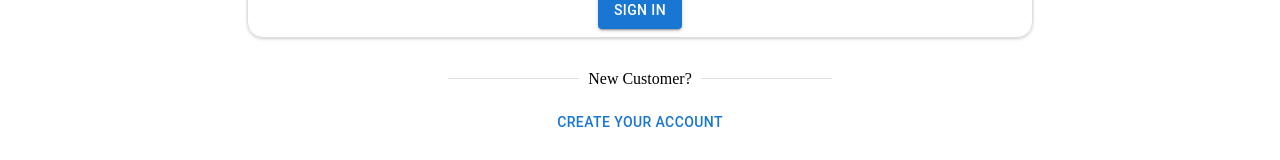
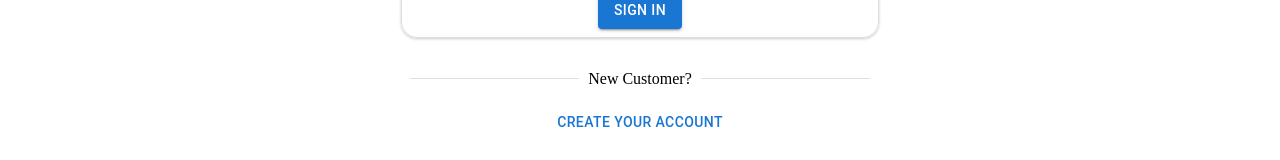
Before and after one commit to Linxuan-Chen/store_demo_frontend, a React (Create React App) app: page /login in a window 1280 px wide. Shown: the part 512-672 px from the top of the page. Built offline with nearby package versions, Linux system fonts and the light colour scheme; no server answers.

Commit message:
style(Layout): update box width

```diff
--- a/src/pages/cart/Cart.tsx
+++ b/src/pages/cart/Cart.tsx
@@ -23,7 +23,7 @@ import {
 } from '@mui/material';
 
 import DeleteIcon from '@mui/icons-material/Delete';
-import CartItem from '../../components/CartItem/CartItem';
+import CartItem from '../../components/Card/CartItem';
 import { useNavigate } from 'react-router-dom';
 import Popover from '../../components/Popover/Popover';
 
@@ -90,13 +90,6 @@ export default function Cart() {
     return (
         <Paper
             sx={{
-                width: {
-                    xs: '90%',
-                    sm: '80%',
-                    md: '70%',
-                    lg: '60%',
-                    xl: '50%',
-                },
                 paddingTop: '30px',
                 margin: 'auto',
             }}
--- a/src/pages/checkout/OrderDetails.tsx
+++ b/src/pages/checkout/OrderDetails.tsx
@@ -65,13 +65,6 @@ const OrderDetails: React.FC<OrderDetailsProps> = ({ selectedAddress }) => {
     return (
         <Box
             sx={{
-                width: {
-                    xs: '90%',
-                    sm: '80%',
-                    md: '70%',
-                    lg: '60%',
-                    xl: '50%',
-                },
                 display: 'flex',
                 flexDirection: 'column',
             }}
@@ -91,13 +84,6 @@ const OrderDetails: React.FC<OrderDetailsProps> = ({ selectedAddress }) => {
                         <FormLabel
                             id='address-radio-buttons-group-label'
                             sx={{
-                                width: {
-                                    xs: '90%',
-                                    sm: '80%',
-                                    md: '70%',
-                                    lg: '60%',
-                                    xl: '50%',
-                                },
                                 fontWeight: 'bold',
                                 fontSize: '1.25rem',
                                 padding: 1,
--- a/src/pages/layout/Layout.tsx
+++ b/src/pages/layout/Layout.tsx
@@ -219,27 +219,13 @@ export default function Layout() {
                         open={open}
                         anchorEl={anchorEl}
                         onClose={handleCloseAccountMenu}
-                        MenuListProps={{
-                            'aria-labelledby': 'basic-button',
-                        }}
                     >
-                        <MenuItem onClick={handleSignIn}>
-                            <LoginIcon />
-                            <Typography sx={{ paddingLeft: 2 }}>
-                                Sign in
-                            </Typography>
-                        </MenuItem>
-                        <MenuItem onClick={handleSignOut}>
-                            <LogoutIcon />
-                            <Typography sx={{ paddingLeft: 2 }}>
-                                Sign Out
-                            </Typography>
-                        </MenuItem>
                         {isLoggedIn && (
                             <MenuItem
+                                aria-labelledby='your-account'
                                 onClick={() => {
                                     handleCloseAccountMenu();
-                                    navigate('/profile/');
+                                    navigate('/account/');
                                 }}
                             >
                                 <PersonOutlineIcon />
@@ -248,6 +234,24 @@ export default function Layout() {
                                 </Typography>
                             </MenuItem>
                         )}
+                        <MenuItem
+                            aria-labelledby='login'
+                            onClick={handleSignIn}
+                        >
+                            <LoginIcon />
+                            <Typography sx={{ paddingLeft: 2 }}>
+                                Sign in
+                            </Typography>
+                        </MenuItem>
+                        <MenuItem
+                            aria-labelledby='logout'
+                            onClick={handleSignOut}
+                        >
+                            <LogoutIcon />
+                            <Typography sx={{ paddingLeft: 2 }}>
+                                Sign Out
+                            </Typography>
+                        </MenuItem>
                     </Menu>
                 </div>
                 <Button
@@ -266,7 +270,19 @@ export default function Layout() {
                 </Button>
             </Box>
             <TabularNavBar />
-            <Box className={styles.main}>
+            <Box
+                sx={{
+                    width: {
+                        xs: '90%',
+                        sm: '80%',
+                        md: '70%',
+                        lg: '60%',
+                        xl: '50%',
+                    },
+                    margin: 'auto'
+                }}
+                className={styles.main}
+            >
                 <Outlet />
             </Box>
             <Box component='footer' className={styles.footer}>
--- a/src/pages/login/Login.tsx
+++ b/src/pages/login/Login.tsx
@@ -159,11 +159,11 @@ const Login: React.FC = (props) => {
                         mt: 4,
                         mb: 2,
                         width: {
-                            xs: '80%',
-                            sm: '60%',
-                            md: '50%',
-                            lg: '30%',
-                            xl: '20%',
+                            xs: '100%',
+                            sm: '80%',
+                            md: '60%',
+                            lg: '60%',
+                            xl: '40%',
                         },
                     }}
                     textAlign='center'
```
